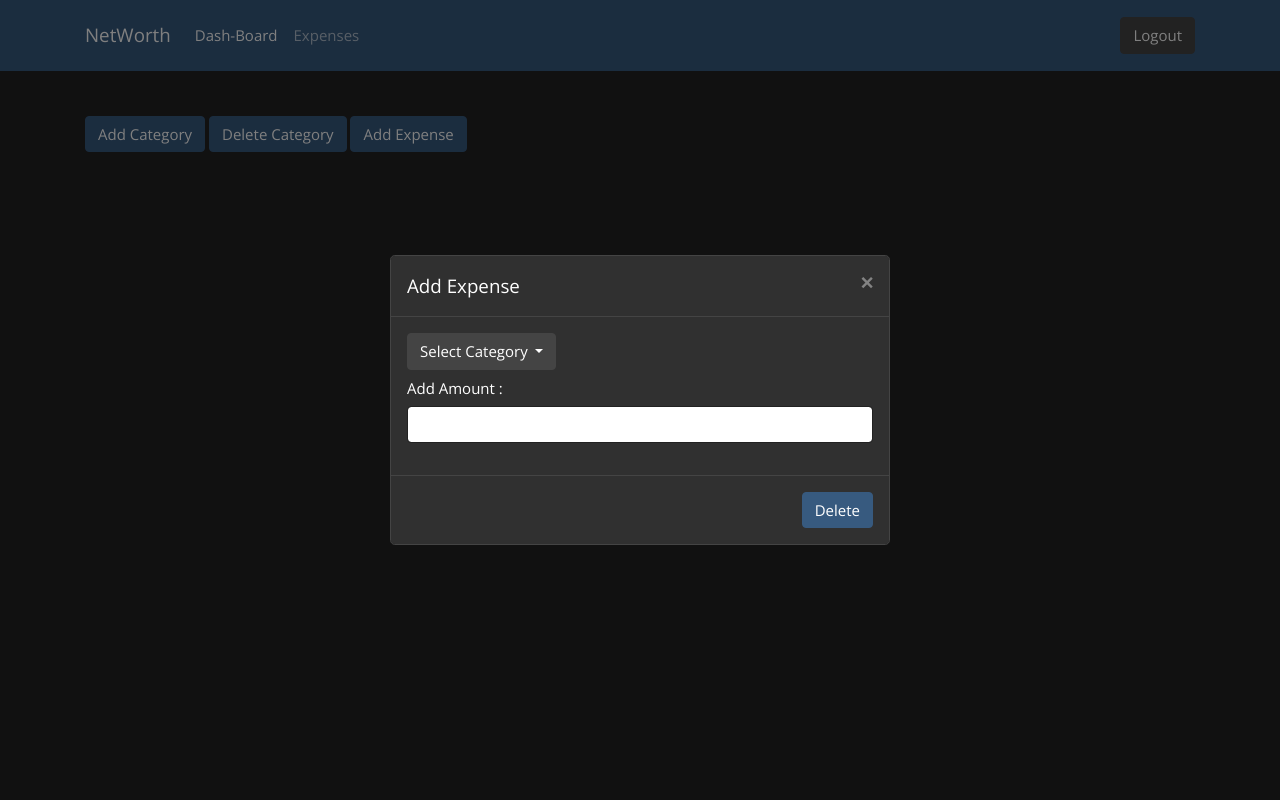
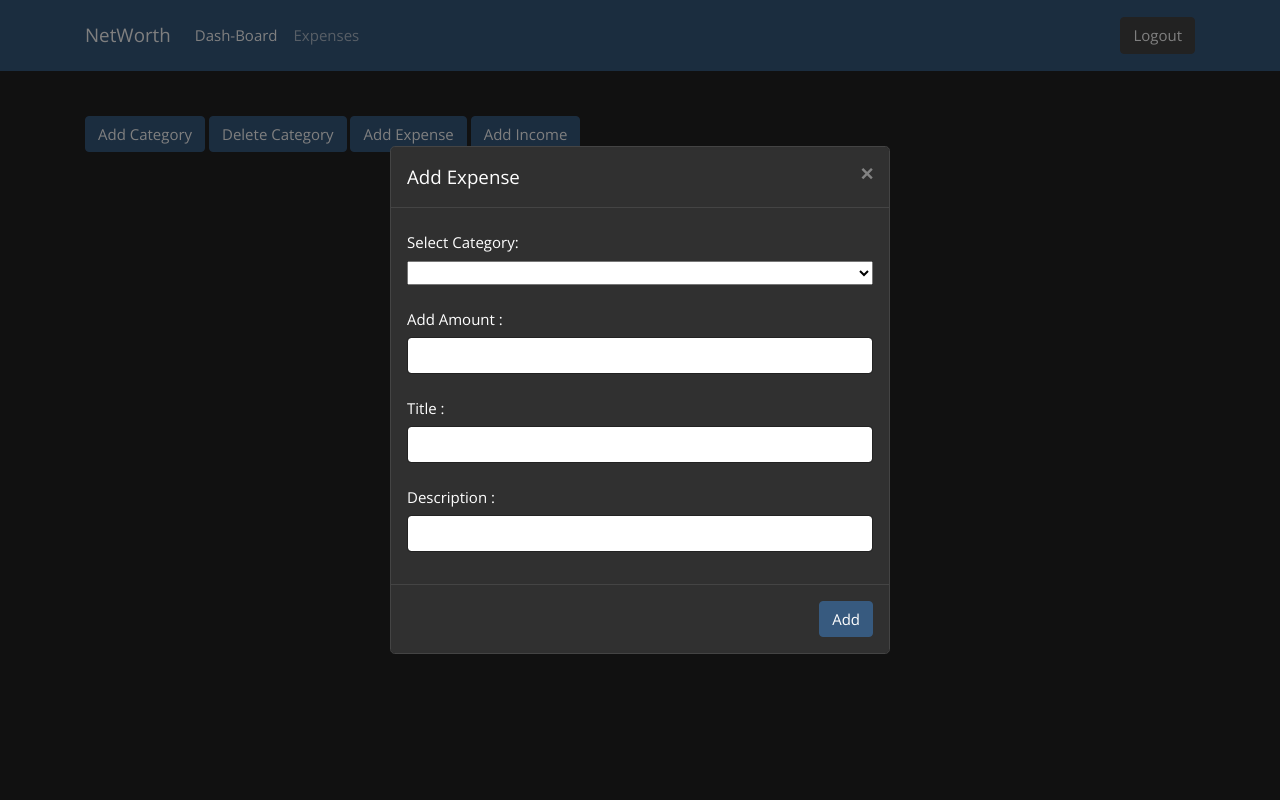
Before and after one commit to vivekchandrabs/net-worth, a Django app: template networth/webserver/templates/expense.html in a window 1280 px wide, after a click on "Add Expense". Run offline with Django 3.2, Linux system fonts and the light colour scheme; the template is opened without the code that fills it, so the values that code supplies are empty; parts of the project's set-up code (start-up, migrations or seed data) failed here and were passed over; some libraries are stand-ins or nearby versions.

Commit message:
integrate the modals

```diff
--- a/networth/webserver/static/expense.js
+++ b/networth/webserver/static/expense.js
@@ -1,5 +1,6 @@
 var count = 1;
 var checkout = 1;
+
 $("#add").on('click', function(){
 
 
@@ -16,6 +17,7 @@ $("#add").on('click', function(){
 	console.log(count);
 });
 
+// saving the new category
 $("#save_category").on("click", function(){
 
 	for(let i=0;i<count;i++)
@@ -39,14 +41,70 @@ $("#save_category").on("click", function(){
 			},
 			success: function(response)
 			{
-				console.response(response);
+				console.log("done");
 			}
 
 		});
 	}
 	$('#category').empty()
+	$("#description").empty()
+	count = 1;
 
 });
+
+// will fetch all the category of the user to render in the delete category div.
+//for the delete category button
+$("#delete_cat").on("click", function(){
+$.ajax({
+	method: "GET",
+	url:"http://127.0.0.1:8000/api/category/",
+	beforeSend: function(xhr){
+			xhr.setRequestHeader("Authorization", "Token " + window.localStorage["token"]);
+	},
+	success: function(response){
+		$("#delcategory").empty()
+		checkout = 1;
+		console.log("here")
+		for(let i of response)
+		{
+			$("#delcategory").append(`
+				<input type="checkbox" name="vehicle1" value=${i.id} id=${checkout}>
+				<label>${i.title}</label><br>
+				`);
+			checkout = checkout + 1;
+
+		}
+	}
+
+})
+});
+
+// for the add expense button
+$("#add_expense").on("click", function(){
+
+$.ajax({
+	method: "GET",
+	url:"http://127.0.0.1:8000/api/category/",
+	beforeSend: function(xhr){
+			xhr.setRequestHeader("Authorization", "Token " + window.localStorage["token"]);
+	},
+	success: function(response){
+		$("#select_category").empty();
+		for(let i of response)
+		{
+			$("#select_category").append(`
+
+  					<option value=${i.id}>${i.title}</option>
+			`);
+
+
+		}
+	}
+
+})
+});
+//for the add income button
+$("#add_income").on("click", function(){
 
 
 $.ajax({
@@ -56,27 +114,109 @@ $.ajax({
 			xhr.setRequestHeader("Authorization", "Token " + window.localStorage["token"]);
 	},
 	success: function(response){
+
+		$("#select_category_income").empty();
 		for(let i of response)
 		{
-			$("#delcategory").append(`
-				<input type="checkbox" name="vehicle1" value=${i.id} id=${checkout}>
-				<label>${i.title}</label><br>
-				`)
-			checkout = checkout + 1;
+
+			$("#select_category_income").append(`
+
+  					<option value=${i.id}>${i.title}</option>
+			`);
 
 		}
 	}
 
 })
+});
 
-
+// delete category
 $("#del_category").on('click', function(){
 
 	for(let i =0; i<checkout; i++){
-		var id = "#"+i
+		var id = "#"+i;
 		if( $(id).prop("checked") == true )
 		{
-			console.log($(id).val());
+			// console.log($(id).val());
+			var url = "/api/category/"+$(id).val()+"/";
+			$.ajax({
+				method:"DELETE",
+				url: url,
+				beforeSend: function(xhr){
+					xhr.setRequestHeader("Authorization", "Token "+ window.localStorage["token"])
+				},
+				success: function(response){
+
+					console.log("done");
+				}
+
+			});
 		}
 	}
-})
+});
+
+//For add expense modal.
+
+$("#done").on('click', function(){
+
+	let cat_id = $("#select_category").find(":selected").val();
+	let cost_money = $("#expense_cost").val()
+	let cost_title = $("#expense_title").val()
+	let cost_des = $("#expense_des").val()
+
+	let json_data = {}
+
+	json_data["title"] = cost_title
+	json_data["categories"] = cat_id
+	json_data["cost"] = cost_money
+	json_data["description"] = cost_des
+
+
+	$.ajax({
+				method:"POST",
+				url: "/api/expense/",
+				type: "application/json",
+				data: json_data,
+				beforeSend: function(xhr){
+					xhr.setRequestHeader("Authorization", "Token "+ window.localStorage["token"])
+				},
+				success: function(response){
+
+					console.log("done")
+				}
+
+			});
+
+});
+
+
+//saving new income
+$("#save_income").on("click", function(){
+	let cat_id = $("#select_category_income").find(":selected").val();
+	let cost_money = $("#income_money").val()
+	let cost_title = $("#income_title").val()
+	let cost_des = $("#income_des").val()
+
+	let json_data = {};
+	json_data["title"] = cost_title
+	json_data["description"] = cost_des
+	json_data["money"] = cost_money
+	json_data["categories"] = cat_id
+	$.ajax({
+
+		method:"POST",
+		url:"/api/income/",
+		type:"application/json",
+		data: json_data,
+		beforeSend: function(xhr){
+			xhr.setRequestHeader("Authorization", "Token "+ window.localStorage["token"])
+
+		},
+		success: function(response){
+			console.log("done")
+		}
+
+	});
+
+
+});
--- a/networth/webserver/templates/expense.html
+++ b/networth/webserver/templates/expense.html
@@ -11,8 +11,7 @@
 				font-family: 'Open Sans';
 			}
 		</style>
-		<script src="https://code.jquery.com/jquery-3.4.0.min.js" integrity="sha256-BJeo0qm959uMBGb65z40ejJYGSgR7REI4+CW1fNKwOg="
-		crossorigin="anonymous"></script>
+
 
 
 	</head>
@@ -54,7 +53,6 @@
 						<div class="modal-body">
 							<form>
 								<div class="form-group" >
-
 									<div class="row">
 										<div class="col-md-6" id="category">
 
@@ -112,26 +110,73 @@
 							<form>
 								<div class="form-group">
 									<div class="dropdown">
-										<button class="btn btn-secondary dropdown-toggle" type="button" id="dropdownMenuButton" data-toggle="dropdown" aria-haspopup="true" aria-expanded="false">
-										Select Category
-										</button>
-										<div class="dropdown-menu" aria-labelledby="dropdownMenuButton">
-											<a class="dropdown-item" href="#">Action</a>
-											<a class="dropdown-item" href="#">Another action</a>
-											<a class="dropdown-item" href="#">Something else here</a>
-										</div>
+										<label class="col-form-label">Select Category:</label>
+										<select class="form-group" style="width:100%" id="select_category">
+										</select>
 									</div>
 									<form>
 										<div class="form-group" id="category">
 											<label for="recipient-name" class="col-form-label">Add Amount :</label>
-											<input type="text" class="form-control">
+											<input type="text" id="expense_cost" class="form-control">
+										</div>
+									</form>
+									<form>
+										<div class="form-group">
+											<label for="recipient-name" class="col-form-label">Title :</label>
+											<input type="text" id="expense_title" class="form-control">
+										</div>
+									</form>
+									<form>
+										<div class="form-group">
+											<label for="recipient-name" class="col-form-label">Description :</label>
+											<input type="text" id="expense_des" class="form-control">
 										</div>
 									</form>
 								</div>
 							</form>
 						</div>
 						<div class="modal-footer">
-							<button type="button" data-dismiss="modal" class="btn btn-primary">Delete</button>
+							<button type="button" data-dismiss="modal" class="btn btn-primary" id="done">Add</button>
+						</div>
+					</div>
+				</div>
+			</div>
+
+
+
+			<div class="modal fade" id="addinc" tabindex="-1" role="dialog" aria-labelledby="exampleModalCenterTitle"        aria-hidden="true">
+				<div class="modal-dialog modal-dialog-centered" role="document">
+					<div class="modal-content">
+						<div class="modal-header">
+							<h5 class="modal-title" id="">Add Income</h5>
+							<button type="button" class="close" data-dismiss="modal" aria-label="Close">
+							<span aria-hidden="true">&times;</span>
+							</button>
+						</div>
+						<div class="modal-body">
+							<div class="dropdown">
+								<label class="col-form-label">Select Category:</label>
+								<select class="form-group" style="width:100%" id="select_category_income">
+								</select>
+							</div>
+
+							<div class="form-group">
+								<label for="recipient-name" class="col-form-label">Title:</label>
+								<input type="text" id="income_title" class="form-control">
+							</div>
+							<div class="form-group">
+								<label for="recipient-name" class="col-form-label">Description:</label>
+								<input type="text" id="income_des" class="form-control">
+							</div>
+							<div class="form-group">
+								<label for="recipient-name" class="col-form-label">Money:</label>
+								<input type="number" id="income_money" class="form-control">
+							</div>
+
+						</div>
+						<div class="modal-footer">
+
+							<button type="button" data-dismiss="modal" id="save_income" class="btn btn-primary">Save changes</button>
 						</div>
 					</div>
 				</div>
@@ -139,19 +184,25 @@
 			<button type="button" class="btn btn-primary" data-toggle="modal" data-target="#addcat">
 			Add Category
 			</button>
-			<button type="button" class="btn btn-primary" data-toggle="modal" data-target="#delcat">
+			<button type="button" class="btn btn-primary" id="delete_cat" data-toggle="modal" data-target="#delcat">
 			Delete Category
 			</button>
-			<button type="button" class="btn btn-primary" data-toggle="modal" data-target="#addexp">
+			<button type="button" class="btn btn-primary" id="add_expense" data-toggle="modal" data-target="#addexp">
 			Add Expense
+			</button>
+			<button type="button" class="btn btn-primary" id="add_income" data-toggle="modal" data-target="#addinc">
+			Add Income
 			</button>
 		</div>
 
 
-		<script type="text/javascript" src="/static/expense.js"></script>
 		<script src="https://canvasjs.com/assets/script/canvasjs.min.js"></script>
-		<script src="https://code.jquery.com/jquery-3.3.1.slim.min.js" integrity="sha384-q8i/X+965DzO0rT7abK41JStQIAqVgRVzpbzo5smXKp4YfRvH+8abtTE1Pi6jizo" crossorigin="anonymous"></script>
+		<script
+		src="https://code.jquery.com/jquery-3.4.0.min.js"
+		integrity="sha256-BJeo0qm959uMBGb65z40ejJYGSgR7REI4+CW1fNKwOg="
+		crossorigin="anonymous"></script>
 		<script src="https://cdnjs.cloudflare.com/ajax/libs/popper.js/1.14.7/umd/popper.min.js" integrity="sha384-UO2eT0CpHqdSJQ6hJty5KVphtPhzWj9WO1clHTMGa3JDZwrnQq4sF86dIHNDz0W1" crossorigin="anonymous"></script>
 		<script src="https://stackpath.bootstrapcdn.com/bootstrap/4.3.1/js/bootstrap.min.js" integrity="sha384-JjSmVgyd0p3pXB1rRibZUAYoIIy6OrQ6VrjIEaFf/nJGzIxFDsf4x0xIM+B07jRM" crossorigin="anonymous"></script>
+		<script type="text/javascript" src="/static/expense.js"></script>
 	</body>
 </html>
```
